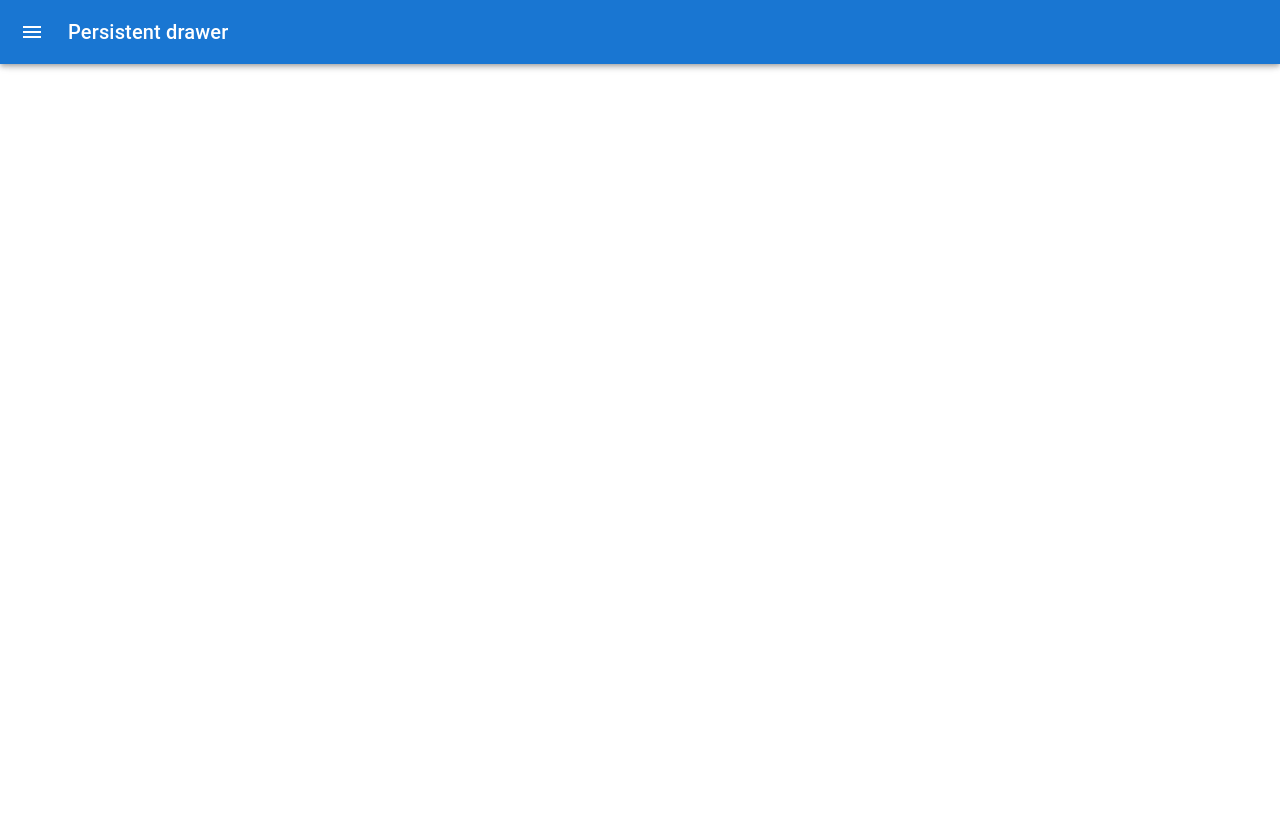
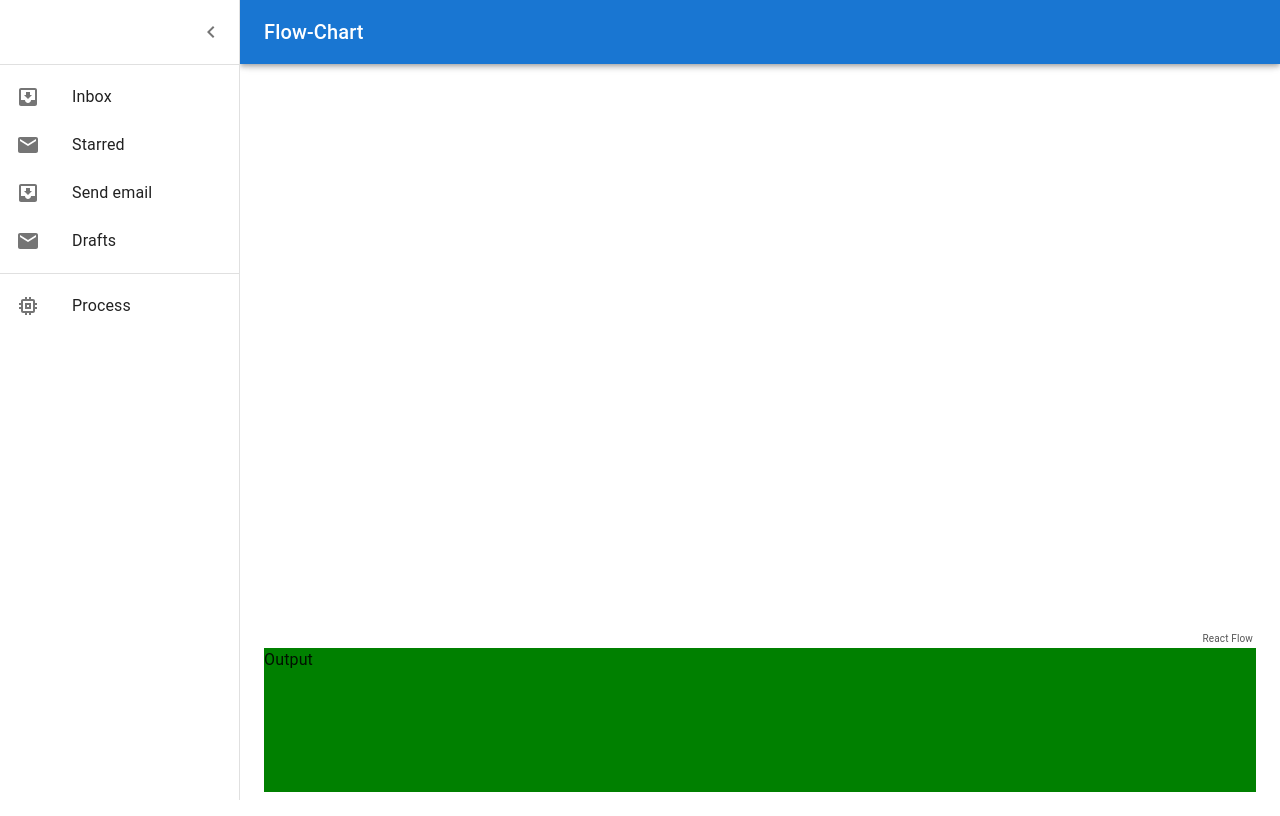
Before and after one commit to NaveenDanj/react-flow-chart, a React (Create React App) app: page / in a window 1280 px wide. Built offline with nearby package versions, Linux system fonts and the light colour scheme.

Commit message:
added canvas and output components

```diff
--- a/package.json
+++ b/package.json
@@ -12,6 +12,7 @@
     "@testing-library/user-event": "^13.5.0",
     "react": "^17.0.2",
     "react-dom": "^17.0.2",
+    "react-flow-renderer": "^9.7.4",
     "react-scripts": "5.0.0",
     "web-vitals": "^2.1.4"
   },
--- /dev/null
+++ b/src/components/Main/Canvas.js
@@ -0,0 +1,38 @@
+import React from 'react'
+import ReactFlow from 'react-flow-renderer';
+
+const elements = [
+    {
+      id: '1',
+      type: 'input', // input node
+      data: { label: 'Input Node' },
+      position: { x: 250, y: 25 },
+    },
+    // default node
+    {
+      id: '2',
+      // you can also pass a React component as a label
+      data: { label: <div>Default Node</div> },
+      position: { x: 100, y: 125 },
+    },
+    {
+      id: '3',
+      type: 'output', // output node
+      data: { label: 'Output Node' },
+      position: { x: 250, y: 250 },
+    },
+    // animated edge
+    { id: 'e1-2', source: '1', target: '2', animated: true },
+    { id: 'e2-3', source: '2', target: '3' },
+];
+
+
+function Canvas() {
+  return (
+    <div style={{ height: '70vh' , backgroundColor : 'white' , borderWidth : 1 , borderColor : 'gray' }}>
+        <ReactFlow elements={elements} />
+    </div>
+  )
+}
+
+export default Canvas
--- /dev/null
+++ b/src/components/Main/Output.js
@@ -0,0 +1,9 @@
+import React from 'react'
+
+function Output() {
+  return (
+    <div style={{ backgroundColor : 'green' , height : '18vh'}}>Output</div>
+  )
+}
+
+export default Output
--- a/src/components/MainDrawer.js
+++ b/src/components/MainDrawer.js
@@ -15,13 +15,14 @@ import ChevronRightIcon from '@mui/icons-material/ChevronRight';
 import ListItem from '@mui/material/ListItem';
 import ListItemIcon from '@mui/material/ListItemIcon';
 import ListItemText from '@mui/material/ListItemText';
+
 import InboxIcon from '@mui/icons-material/MoveToInbox';
 import MailIcon from '@mui/icons-material/Mail';
-
+import MemoryIcon from '@mui/icons-material/Memory';
 
 import { useNavigate } from 'react-router-dom';
-
-import Navigation from '../Routes';
+import Canvas from './Main/Canvas';
+import Output from './Main/Output';
 
 
 const drawerWidth = 240;
@@ -73,7 +74,7 @@ const DrawerHeader = styled('div')(({ theme }) => ({
 
 export default function MainDrawer() {
   const theme = useTheme();
-  const [open, setOpen] = React.useState(false);
+  const [open, setOpen] = React.useState(true);
   const navigate = useNavigate();
 
   const handleDrawerOpen = () => {
@@ -99,7 +100,7 @@ export default function MainDrawer() {
             <MenuIcon />
           </IconButton>
           <Typography variant="h6" noWrap component="div">
-            Persistent drawer
+            Flow-Chart
           </Typography>
         </Toolbar>
       </AppBar>
@@ -134,22 +135,22 @@ export default function MainDrawer() {
         </List>
         <Divider />
         <List>
-          {['All mail', 'Trash', 'Spam'].map((text, index) => (
-            <ListItem button key={text}>
-              <ListItemIcon>
-                {index % 2 === 0 ? <InboxIcon /> : <MailIcon />}
-              </ListItemIcon>
-              <ListItemText primary={text} />
-            </ListItem>
-          ))}
+
+          <ListItem button key={"Process"}>
+            <ListItemIcon>
+              <MemoryIcon />
+            </ListItemIcon>
+            <ListItemText primary={'Process'} />
+          </ListItem>
+
         </List>
       </Drawer>
       <Main open={open}>
         <DrawerHeader />
 
+        <Canvas />
 
-
-
+        <Output />
 
       </Main>
     </Box>
```
Also changed, not shown: src/Context/NodeContext.js (added, +14 -0 lines), 1 other file (tests, documents, lock files or other folders).
